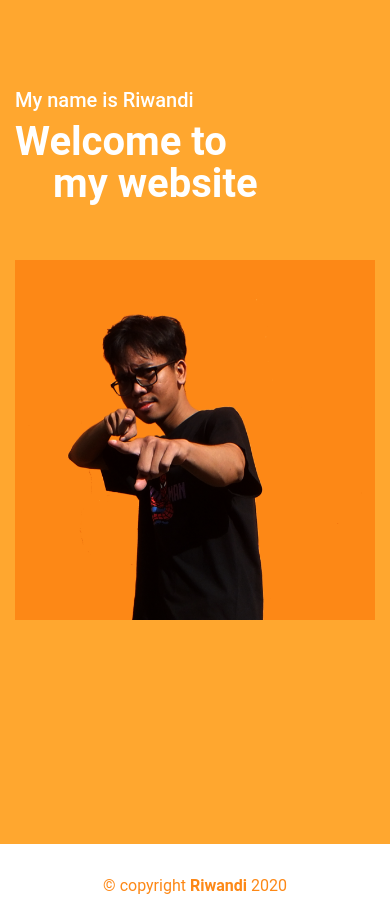
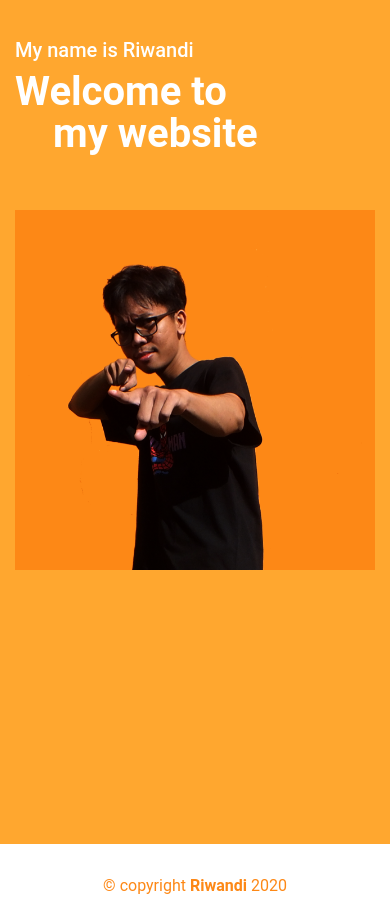
Before and after one commit to rwndy/riwandi, a React (Create React App) app: page / in a window 390 px wide. Built offline with nearby package versions, Linux system fonts and the light colour scheme.

Commit message:
edit margin-top in title-home

```diff
--- a/src/components/Home/index.css
+++ b/src/components/Home/index.css
@@ -48,7 +48,7 @@
 @media (min-width: 320px) and (max-width: 768px) {
 
       .title-home {
-        margin-top: -112px;
+        margin-top: -162px;
       }
 
       .title-home h1 {
```
